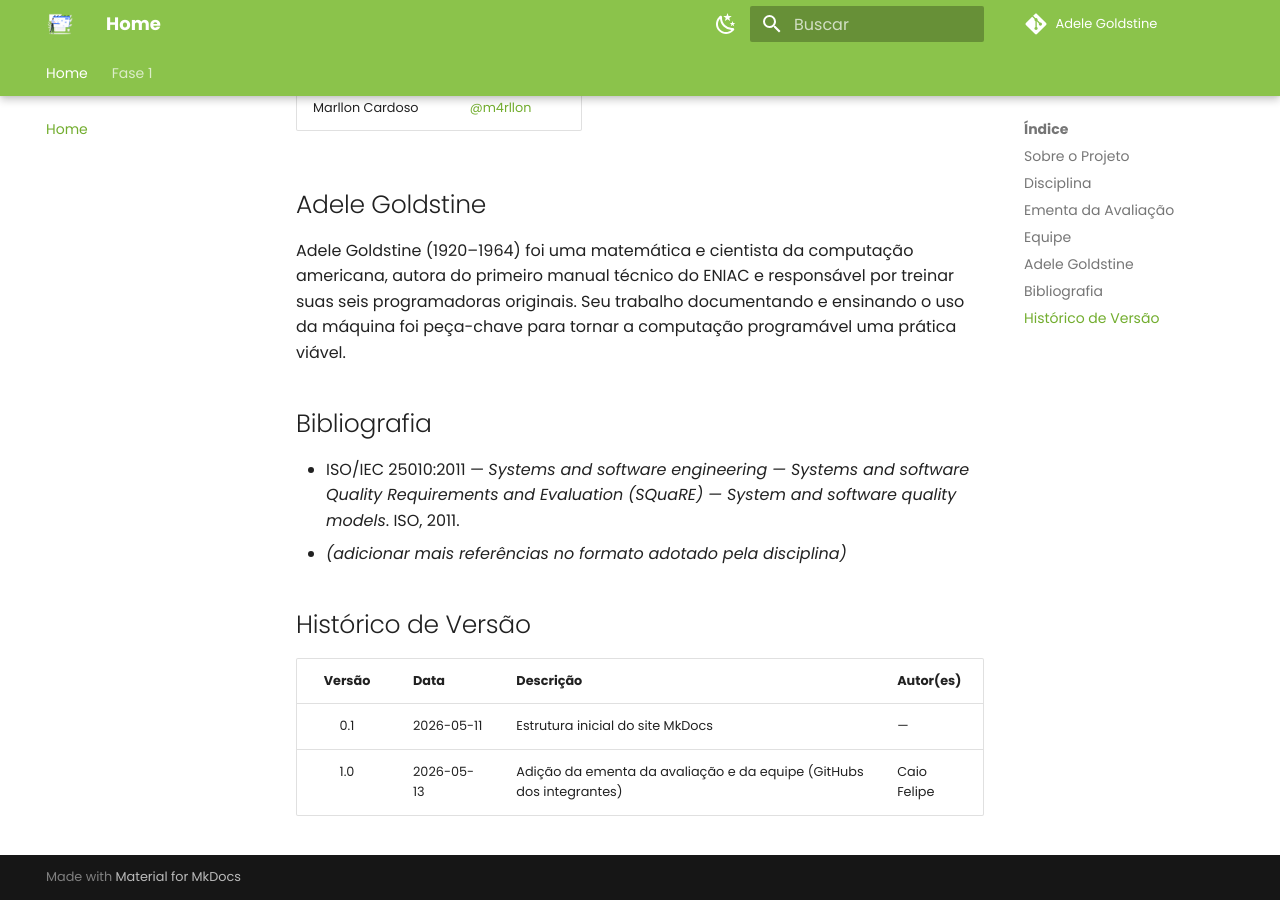
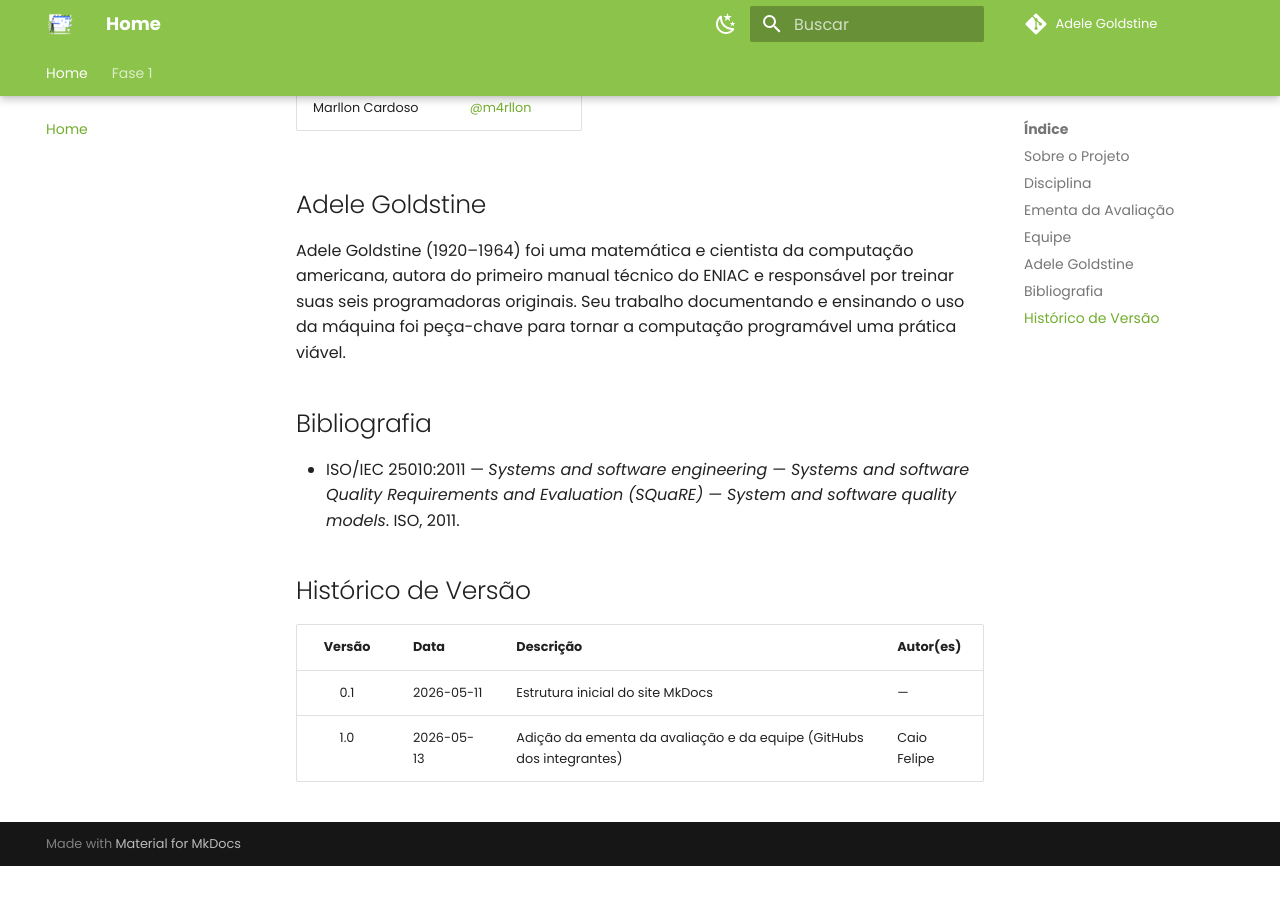
Before and after one commit to FCTE-Qualidade-de-Software-1/2026-1_T01_ADELE_GOLDSTINE, an MkDocs documentation site: the page built from docs/index.md, in a window 1280 px wide and 900 px high, scrolled down 1399 px. Built offline with MkDocs 1.6.1 and Material for MkDocs 9.7.7, drawn with Linux system fonts in a browser that asks for light colours; comment, search, counter and statistics services are not loaded; after the commit the page ends 2265 px from its top, so only the background shows below that.

Commit message:
feat: remove placeholder for additional references in bibliografia section

```diff
--- a/docs/index.md
+++ b/docs/index.md
@@ -40,7 +40,6 @@ Adele Goldstine (1920–1964) foi uma matemática e cientista da computação am
 ## Bibliografia
 
 - ISO/IEC 25010:2011 — *Systems and software engineering — Systems and software Quality Requirements and Evaluation (SQuaRE) — System and software quality models*. ISO, 2011.
-- _(adicionar mais referências no formato adotado pela disciplina)_
 
 ## Histórico de Versão
 
```
